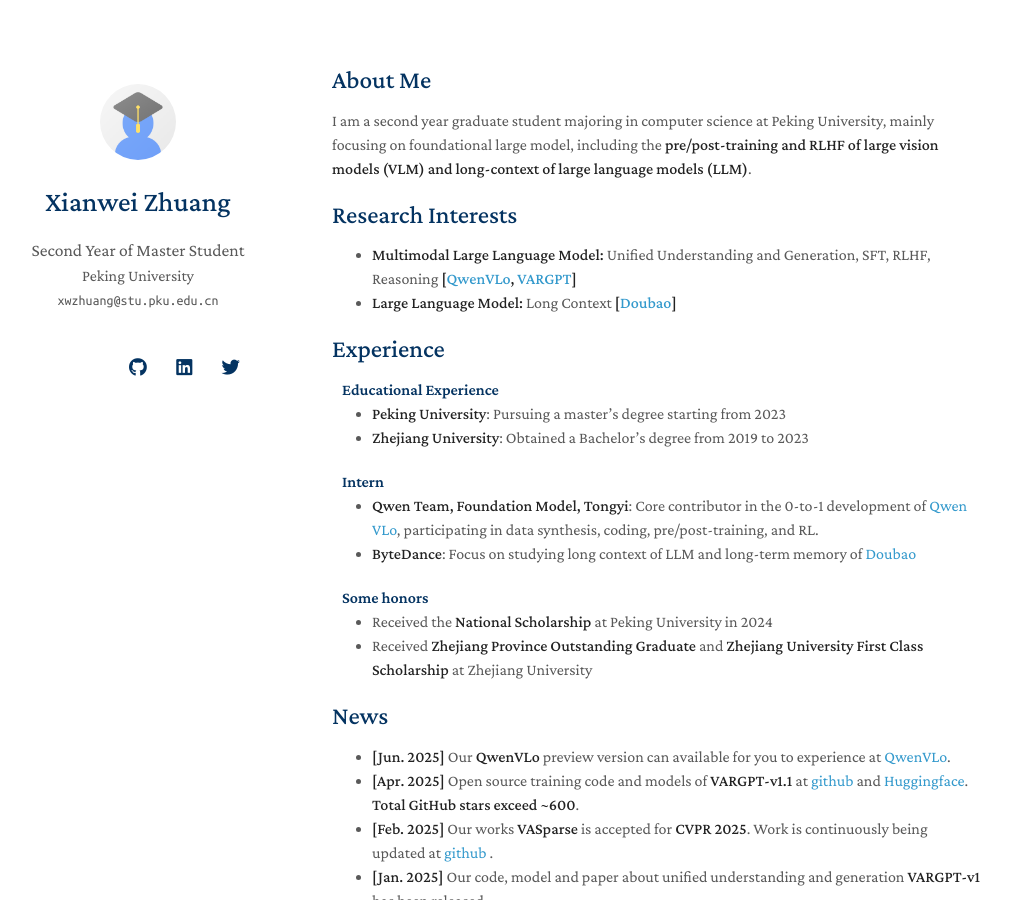
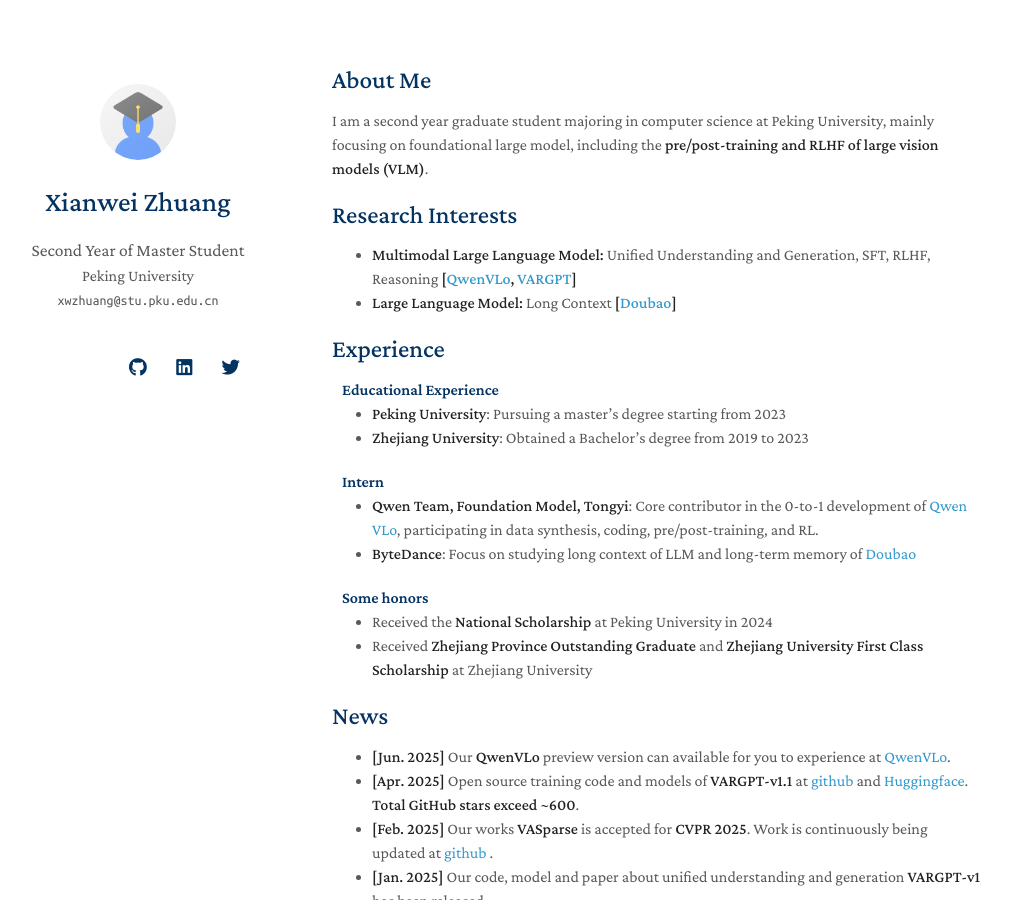
Before and after one commit to mengchuang123/mengchuang123.github.io, a Jekyll site: the page built from index.md, in a window 1280 px wide and 900 px high. Shown: the whole window, without its empty margins (138-1148 px from the left). Built offline with Jekyll 4.4.1, drawn with Linux system fonts in a browser that asks for light colours; nearby versions of some CDN libraries; a style sheet for code colours, icons or effects is not loaded; our own code applies the rules of GitHub Pages for plain Markdown files.

Commit message:
Update index.md

```diff
--- a/index.md
+++ b/index.md
@@ -4,7 +4,7 @@
 
 ## About Me
 
-I am a second year graduate student majoring in computer science at Peking University, mainly focusing on foundational large model, including the **pre/post-training and RLHF of large vision models (VLM) and long-context of large language models (LLM)**.
+I am a second year graduate student majoring in computer science at Peking University, mainly focusing on foundational large model, including the **pre/post-training and RLHF of large vision models (VLM)**.
 
 ## Research Interests
 
```
